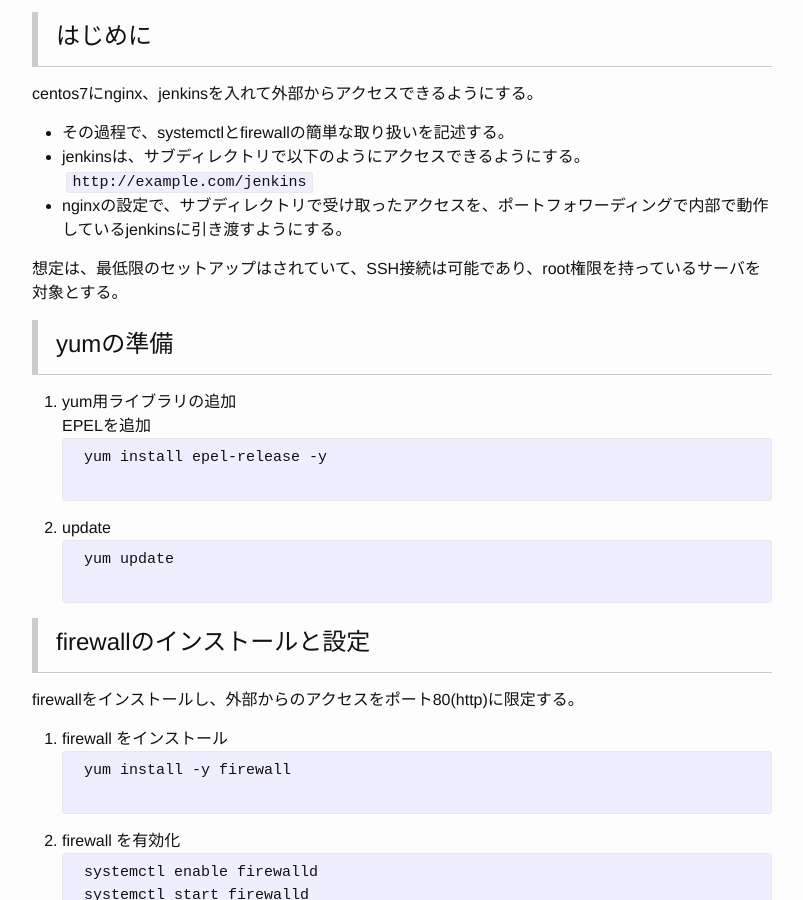
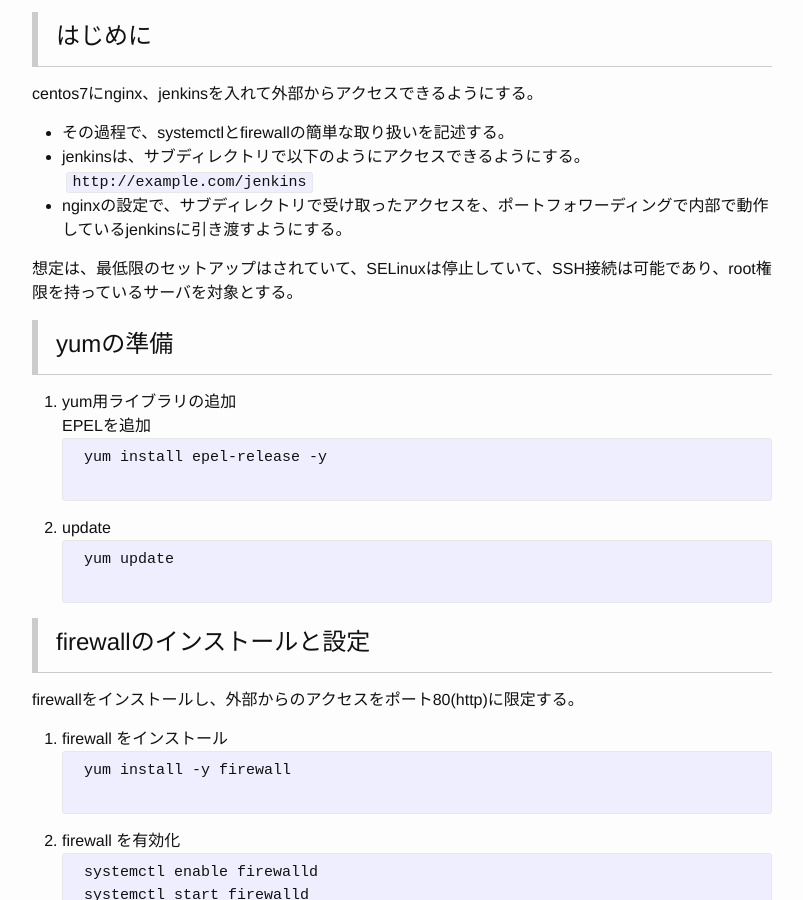
Before and after one commit to snjxnksm/snjxnksm.github.io, a Jekyll site: the page built from _posts/2016-09-30-nginx_jenkins.md, in a window 1280 px wide and 900 px high, scrolled down 494 px. Shown: the whole window, without its empty margins (238-1041 px from the left). Built offline with Jekyll 4.4.1, drawn with Linux system fonts in a browser that asks for light colours; some of the changed text lies outside the part shown.

Commit message:
SELinuxの記述を追加

```diff
--- a/_posts/2016-09-30-nginx_jenkins.md
+++ b/_posts/2016-09-30-nginx_jenkins.md
@@ -20,7 +20,7 @@ centos7にnginx、jenkinsを入れて外部からアクセスできるように
   `http://example.com/jenkins`
 * nginxの設定で、サブディレクトリで受け取ったアクセスを、ポートフォワーディングで内部で動作しているjenkinsに引き渡すようにする。
 
-想定は、最低限のセットアップはされていて、SSH接続は可能であり、root権限を持っているサーバを対象とする。
+想定は、最低限のセットアップはされていて、SELinuxは停止していて、SSH接続は可能であり、root権限を持っているサーバを対象とする。
 
 # yumの準備
 
@@ -166,7 +166,7 @@ JENKINS_ARGS="--prefix=/jenkins --httpListenAddress=127.0.0.1"
 
           ##  Jenkins向け設定 ここから
           location /jenkins {
-              proxy_pass  http://localhost:8080/jenkins;
+              proxy_pass http://localhost:8080/jenkins;
           }
           ## ここまで
 
@@ -183,11 +183,12 @@ JENKINS_ARGS="--prefix=/jenkins --httpListenAddress=127.0.0.1"
 
   </pre>
 
+設定を変更したあと、systemctlでnginxを再起動。
 
 ##  管理者ユーザの設定
 
 これで、通常のhttpにてjenkinsが動作しているはず。
-ブラウザで `http://FQDN/jenkins` にログインすると、権限を設定せよという画面出てくる。
+ブラウザで `http://example.com/jenkins` にログインすると、権限を設定せよという画面出てくる。
 Administrator Password欄に、画面に指示されているファイルの中身を入力する。
 そのあとは初期設定を実行する。
 初期設定画面では、プラグインの指定と全権管理者を設定する。
```
